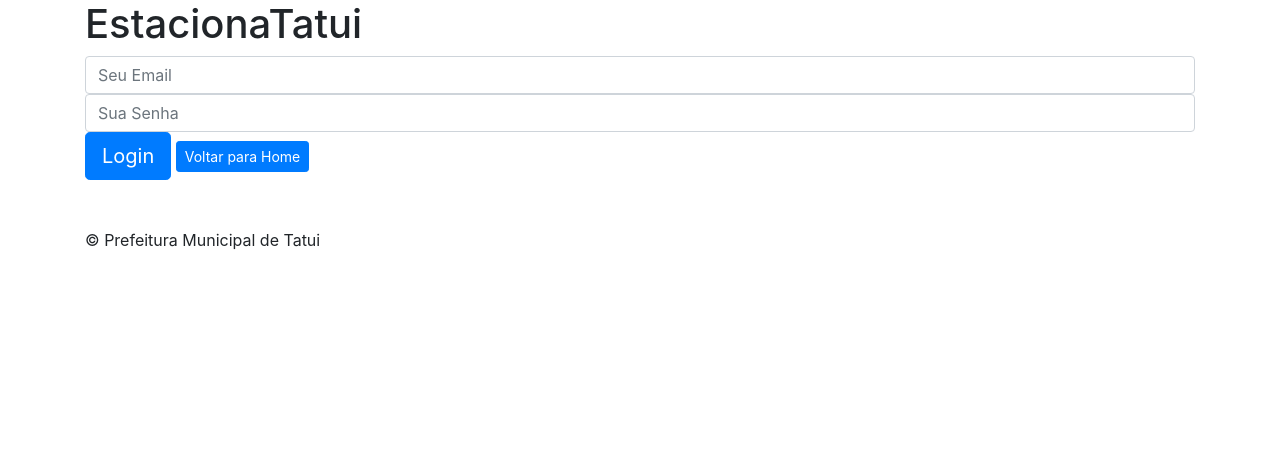
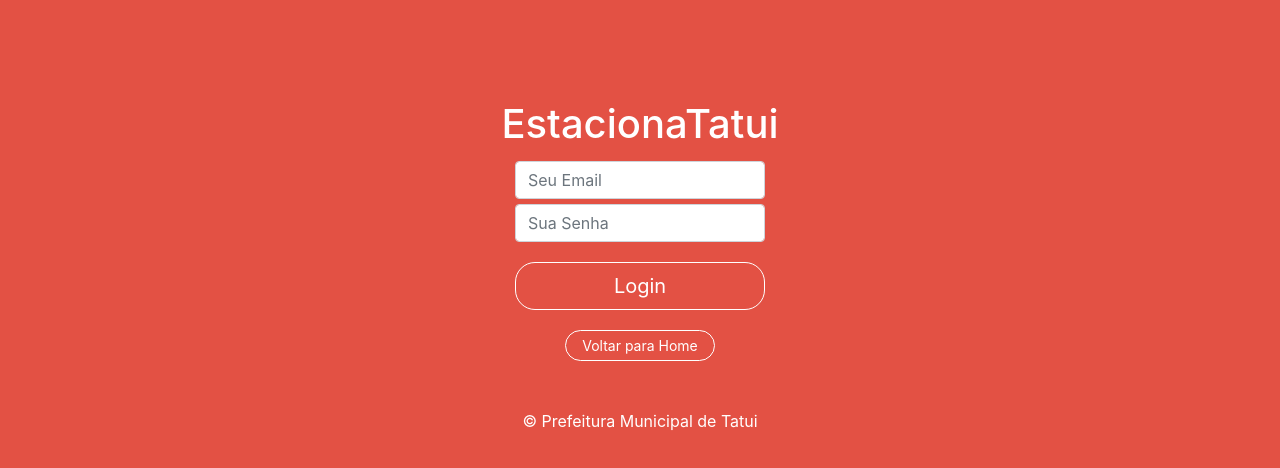
Before and after one commit to marciordj/parkingProject, a plain HTML site: page login.html in a window 1280 px wide. Drawn offline with nearby package versions, Linux system fonts and the light colour scheme.

Commit message:
Recomeçando o projeto, porem agora feito atraves do bootstrap CDN

```diff
--- /dev/null
+++ b/assets/css/styleIndex.css
@@ -0,0 +1,67 @@
+html, body{
+    height: 100%;
+}
+
+body{
+    display: flex;
+    flex-direction: column;
+    padding-top: 100px;
+    background: #E35144;
+    color:white;
+}
+
+.headerContainer{
+    display: flex;
+    justify-content: center;
+}
+
+.mainContainer{
+    display: flex;
+    align-items: center;
+    flex-direction: column;
+}
+
+.buttonLogin{
+    width: 200px;
+    margin-top: 50px;
+    background: #E35144;
+    border: 1px solid white;
+    border-radius: 20px;
+}
+
+.buttonLogin:hover{
+    background: #c73528;
+    border: #c73528;
+}
+
+.buttonRegister{
+    width: 200px;
+    margin-top: 10px;
+    background: #E35144;
+    border: 1px solid white;
+    border-radius: 20px;
+}
+
+.buttonRegister:hover{
+    background: #c73528;
+    border: #c73528;
+}
+
+.footerContainer{
+    display: flex;
+    justify-content: center;
+    margin-top: 200px;
+}
+
+.buttonNewUser{
+    width: 150px;
+    background: #E35144;
+    border: 1px solid white;
+    border-radius: 20px;
+    color: white;
+}
+
+.buttonNewUser:hover{
+    background: #c73528;
+    border: #c73528;
+}
--- /dev/null
+++ b/assets/css/styleLogin.css
@@ -0,0 +1,62 @@
+html,body{
+    height: 100%
+}
+body{
+    display: flex;
+    flex-direction: column;
+    padding-top: 100px;
+    background: #e35144;
+    color: white;
+}
+
+.headerContainer{
+    display: flex;
+    justify-content: center;
+}
+
+.mainContainer{
+    display: flex;
+    flex-direction: column;
+    align-items: center;
+}
+
+.inputEmail{
+    width: 250px;
+    margin-top: 5px;
+}
+
+.inputPassword{
+    width: 250px;
+    margin-top: 5px;
+}
+
+.loginButton{
+    width: 250px;
+    margin-top: 20px;
+    background: #e35144;
+    border: 1px solid white;
+    border-radius: 20px;
+}
+
+.loginButton:hover{
+    background: #c73528;
+    border: #c73528;
+}
+
+.backButton{
+    width: 150px;
+    margin-top: 20px;
+    background: #e35144;
+    border: 1px solid white;
+    border-radius: 20px;
+}
+
+.backButton:hover{
+    background: #c73528;
+    border: #c73528;
+}
+
+.footerContainer{
+    display: flex;
+    justify-content: center;
+}
--- a/login.html
+++ b/login.html
@@ -1,39 +1,49 @@
-<!DOCTYPE html>
+<!doctype html>
 <html lang="pt-br">
   <head>
     <meta charset="utf-8">
     <meta name="viewport" content="width=device-width, initial-scale=1, shrink-to-fit=no">
 
     <!-- Bootstrap CSS -->
-    <link rel="stylesheet" href="node_modules/bootstrap/compiler/bootstrap.css">
-    <link rel="stylesheet" href="node_modules/bootstrap/compiler/login.css">
-
-    <!-- Fontes adicionais -->
-    <link href="https://fonts.googleapis.com/css?family=Montserrat&display=swap" rel="stylesheet">
+    <link rel="stylesheet" href="https://stackpath.bootstrapcdn.com/bootstrap/4.3.1/css/bootstrap.min.css" integrity="sha384-ggOyR0iXCbMQv3Xipma34MD+dH/1fQ784/j6cY/iJTQUOhcWr7x9JvoRxT2MZw1T" crossorigin="anonymous">
+    <link rel="stylesheet" href="./assets/css/styleLogin.css">
 
     <title>EstacionaTatui</title>
+
   </head>
-
   <body>
 
-      <div class="container">
-          <h1>EstacionaTatui</h1>
-          <input type="email" id="inputEmail" class="form-control" placeholder="Seu Email">
-          <input type="password" id="inputPassword" class="form-control" placeholder="Sua Senha">
-          <button id="loginButton" class="btn btn-lg btn-primary btn-lg" type="submit">Login</button>
-          <a href="./index.html"><button class="btn btn-sm btn-primary backButton" type="submit">Voltar para Home</button></a>
-          <p class="mt-5 mb-3">&copy; Prefeitura Municipal de Tatui</p>
-      </div>
+    <header>
+        <div class="headerContainer">
+            <h1>EstacionaTatui</h1>
+        </div>
+    </header>
+    <main>
+        <div class="mainContainer">
+            <input type="email" class="form-control inputEmail" placeholder="Seu Email">
+             <input type="password" class="form-control inputPassword" placeholder="Sua Senha">
+             <button class="btn btn-lg btn-primary loginButton" type="submit">Login</button>
+             <a href="./index.html"><button class="btn btn-sm btn-primary backButton" type="submit">Voltar para Home</button></a>
 
-  </body>
+        </div>
+    </main>
+
+    <footer>
+        <div class="footerContainer">
+            <p class="mt-5 mb-3">&copy; Prefeitura Municipal de Tatui</p>
+        </div>
+    </footer>
 
 
 
 
 
 
-    <script src="./node_modules/jquery/dist/jquery.js"></script>
-    <script src="node_modules/popper.js/dist/umd/popper.js"></script>
-    <script src="node_modules/bootstrap/dist/js/bootstrap.js"></script>
+
+
+
+    <script src="https://code.jquery.com/jquery-3.3.1.slim.min.js" integrity="sha384-q8i/X+965DzO0rT7abK41JStQIAqVgRVzpbzo5smXKp4YfRvH+8abtTE1Pi6jizo" crossorigin="anonymous"></script>
+    <script src="https://cdnjs.cloudflare.com/ajax/libs/popper.js/1.14.7/umd/popper.min.js" integrity="sha384-UO2eT0CpHqdSJQ6hJty5KVphtPhzWj9WO1clHTMGa3JDZwrnQq4sF86dIHNDz0W1" crossorigin="anonymous"></script>
+    <script src="https://stackpath.bootstrapcdn.com/bootstrap/4.3.1/js/bootstrap.min.js" integrity="sha384-JjSmVgyd0p3pXB1rRibZUAYoIIy6OrQ6VrjIEaFf/nJGzIxFDsf4x0xIM+B07jRM" crossorigin="anonymous"></script>
   </body>
 </html>
```
Also changed, not shown: index.html (+26 -13 lines), package.json (deleted, +0 -16 lines), 1 other file.
